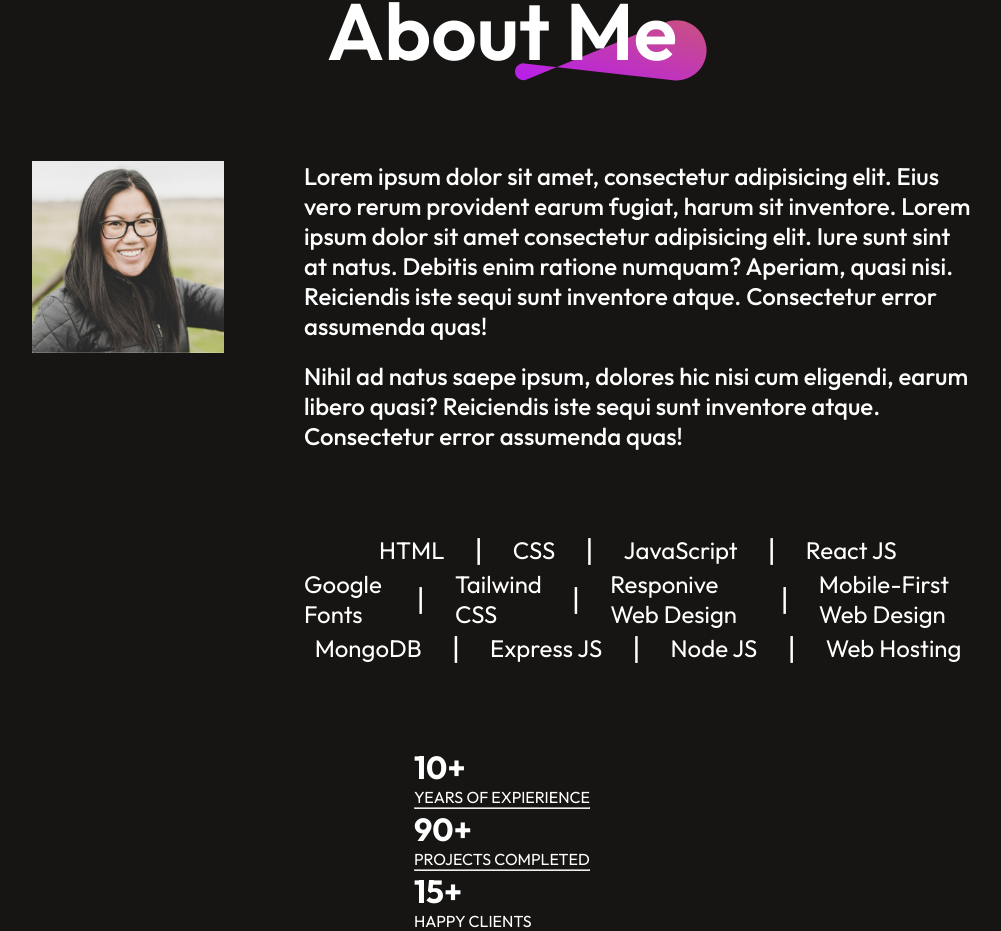
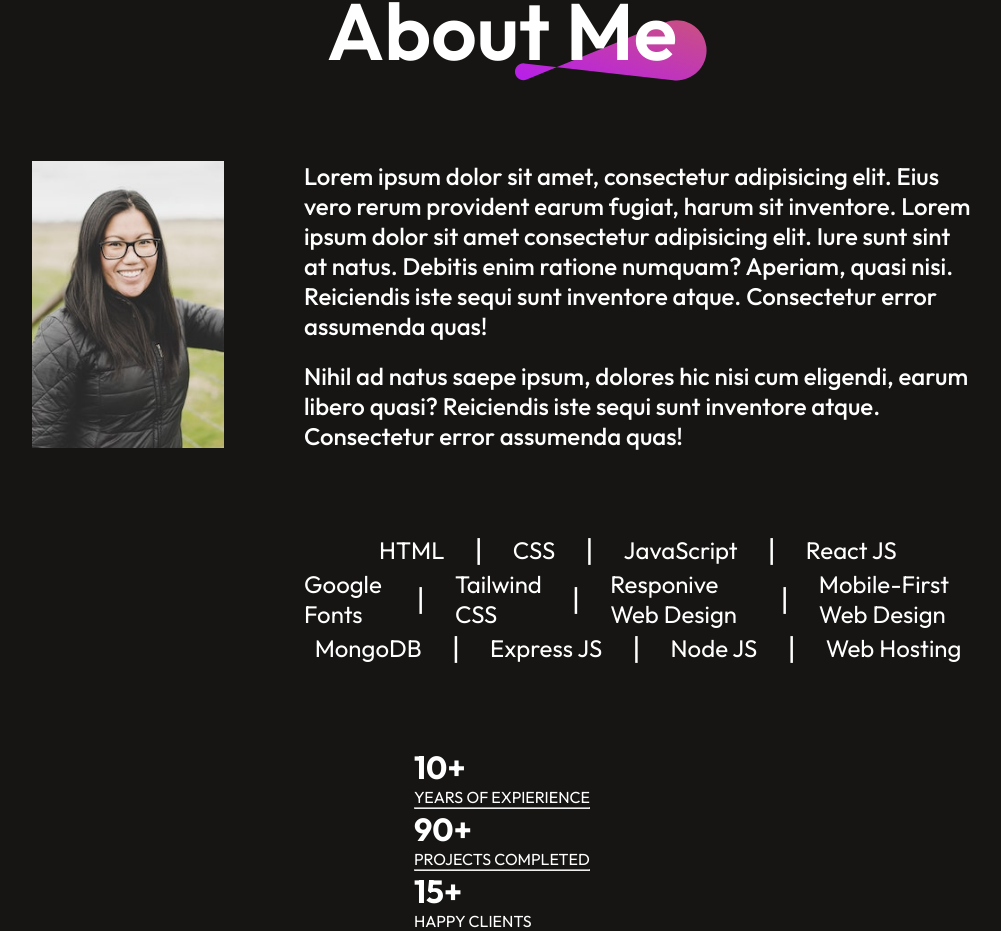
Before and after one commit to hellokristinafaye/portfolio-react, a React (Vite) app: page / in a window 1280 px wide. Shown: the part 1219-2150 px from the top of the page, without its empty margins (138-1139 px from the left). Built offline with nearby package versions, Linux system fonts and the light colour scheme.

Commit message:
About headshot switched for rectangle version

```diff
--- a/src/components/About/About.jsx
+++ b/src/components/About/About.jsx
@@ -1,7 +1,7 @@
 import React from "react";
 import "./About.css";
 import theme_pattern from "../../assets/theme_pattern.svg";
-import headshotLGSquare from "../../assets/headshotLGSquare.jpg";
+import headShotRectangle from "../../assets/headShotRectangle.jpg";
 
 const About = () => {
   return (
@@ -13,7 +13,7 @@ const About = () => {
 
       <div className="about-sections">
         <div className="about-left">
-          <img src={headshotLGSquare} alt="" className="" />
+          <img src={headShotRectangle} alt="" className="" />
         </div>
         <div className="about-right">
           <div className="about-para">
@@ -40,7 +40,6 @@ const About = () => {
               <p className="about-text">JavaScript</p>
               <p className="about-line">|</p>
               <p className="about-text">React JS</p>
-
             </div>
 
             <div className="about-skill">
@@ -62,8 +61,6 @@ const About = () => {
               <p className="about-line">|</p>
               <p className="about-text">Web Hosting</p>
             </div>
-
-
           </div>
         </div>
       </div>
```
Also changed, not shown: src/assets/headShotRectangle.jpg (added). Lines whose indentation alone changed are shown as unchanged.
